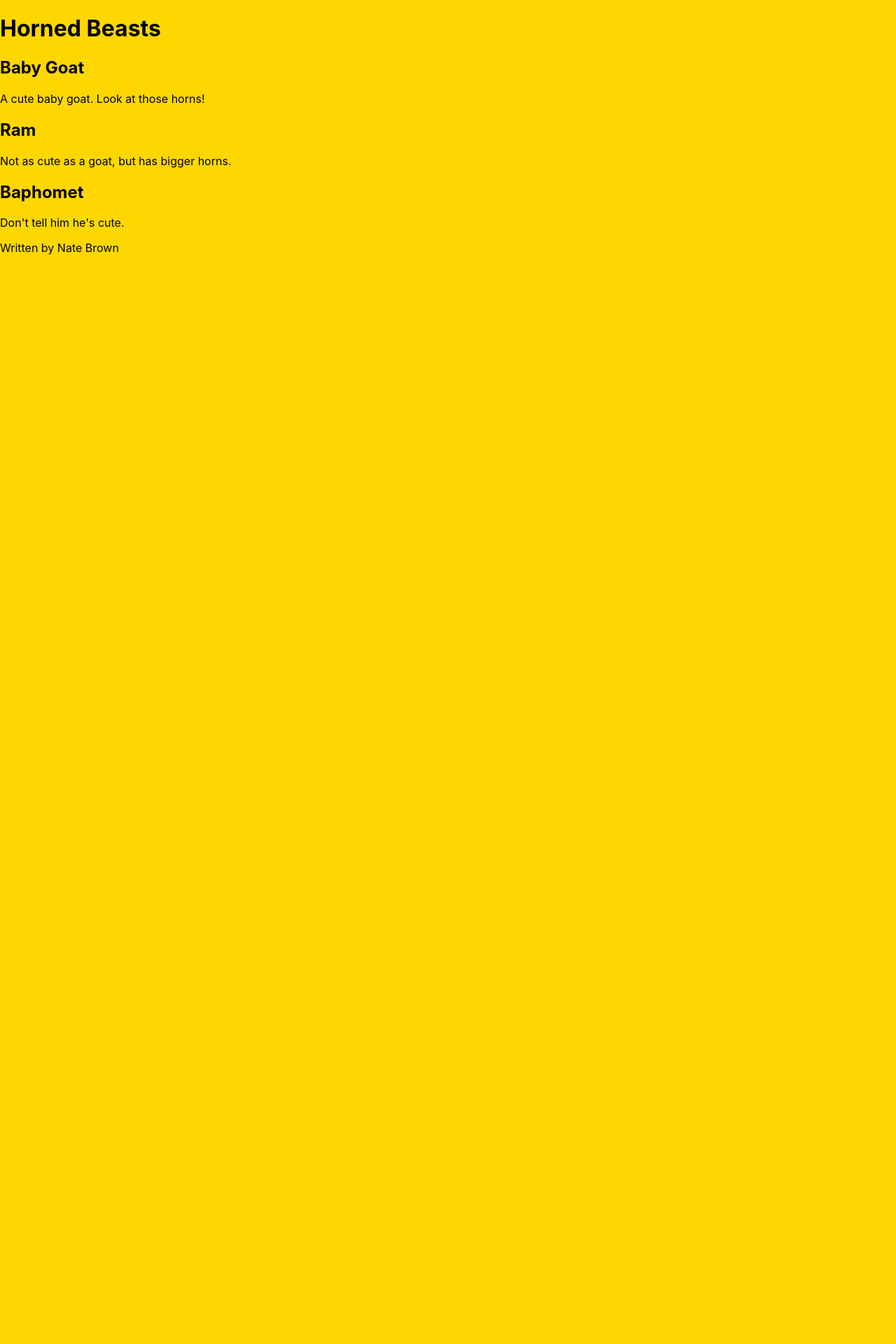
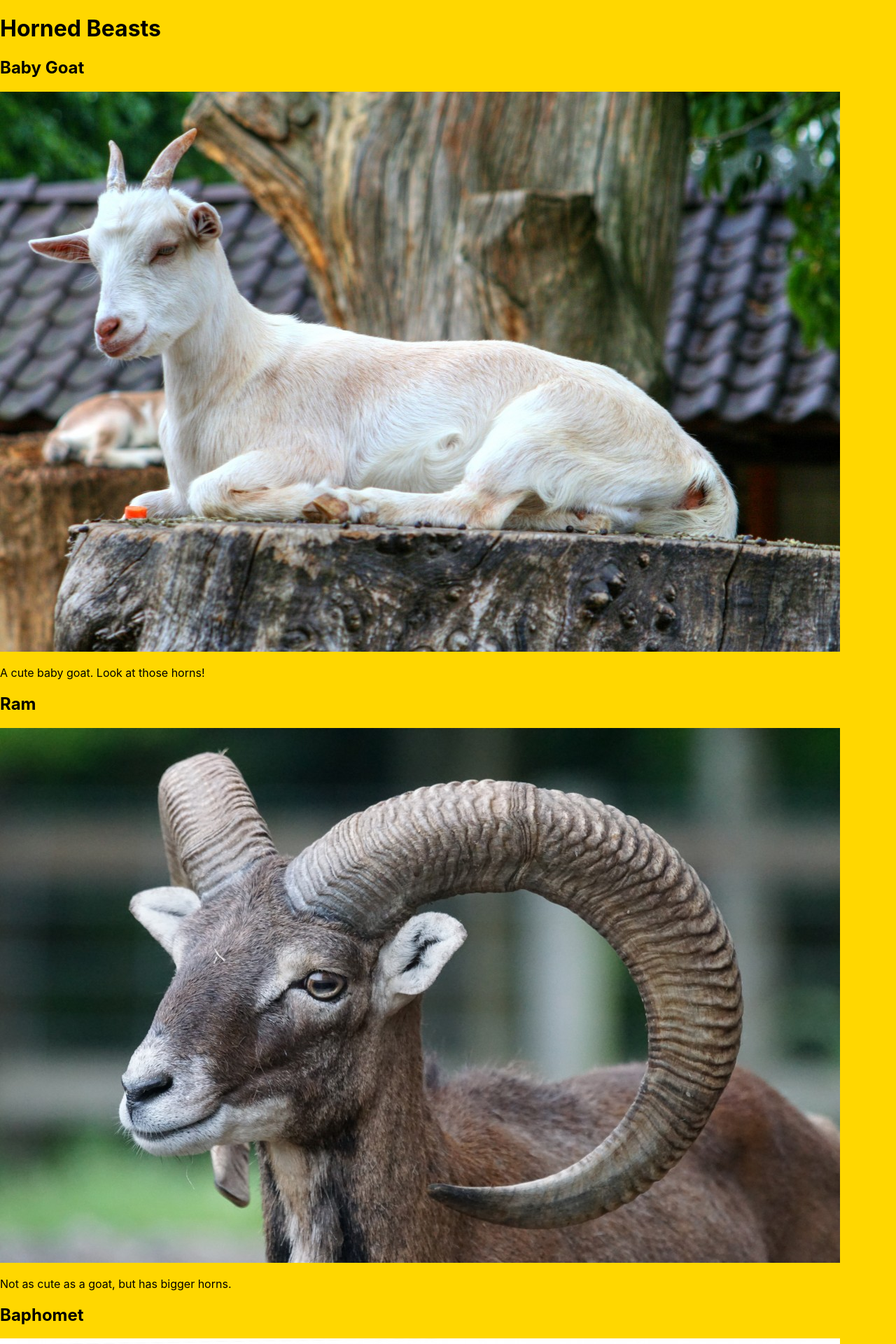
Before and after one commit to nate-brown-1/horned-beasts, a React (Create React App) app: page / in a window 1280 px wide. Shown: the top 1920 px of the page at 70% size. Before the commit the page ends 800 px from the top, so only its background shows below. Built offline with nearby package versions, Linux system fonts and the light colour scheme.

Commit message:
fixed image paths

```diff
--- a/src/HornedBeast.js
+++ b/src/HornedBeast.js
@@ -8,11 +8,11 @@ class HornedBeast extends React.Component {
         <h2>
           {this.props.title}
         </h2>
-        {/* <img
-          src={require(this.props.imageUrl)}
+        <img
+          src={this.props.imageUrl}
           alt={this.props.imageAlt}
-          title={this.props.imageTitle}
-        /> */}
+          title={this.props.imageTitle}>
+        </img>
         <p>
           {this.props.description}
         </p>
--- a/src/Main.js
+++ b/src/Main.js
@@ -8,20 +8,20 @@ class Main extends React.Component {
         <main>
           <HornedBeast
             title="Baby Goat"
-            imageUrl="../img/goat.jpg"
+            imageUrl="img/goat.jpg"
             imageAlt="A cute baby goat"
             imageTitle="Baby Goat"
             description="A cute baby goat. Look at those horns!"
             />
           <HornedBeast
             title="Ram"
-            imageUrl="../img/ram.jpg"
+            imageUrl="img/ram.jpg"
             imageAlt="This ram feels a little sheepish"
             imageTitle="Adult Ram"
             description="Not as cute as a goat, but has bigger horns."/>
           <HornedBeast
             title="Baphomet"
-            imageUrl="../img/baphomet.jpg"
+            imageUrl='img/baphomet.jpg'
             imageAlt="Baphomet demands a sacrifice!"
             imageTitle="Baphomet"
             description="Don't tell him he's cute."/>
```
